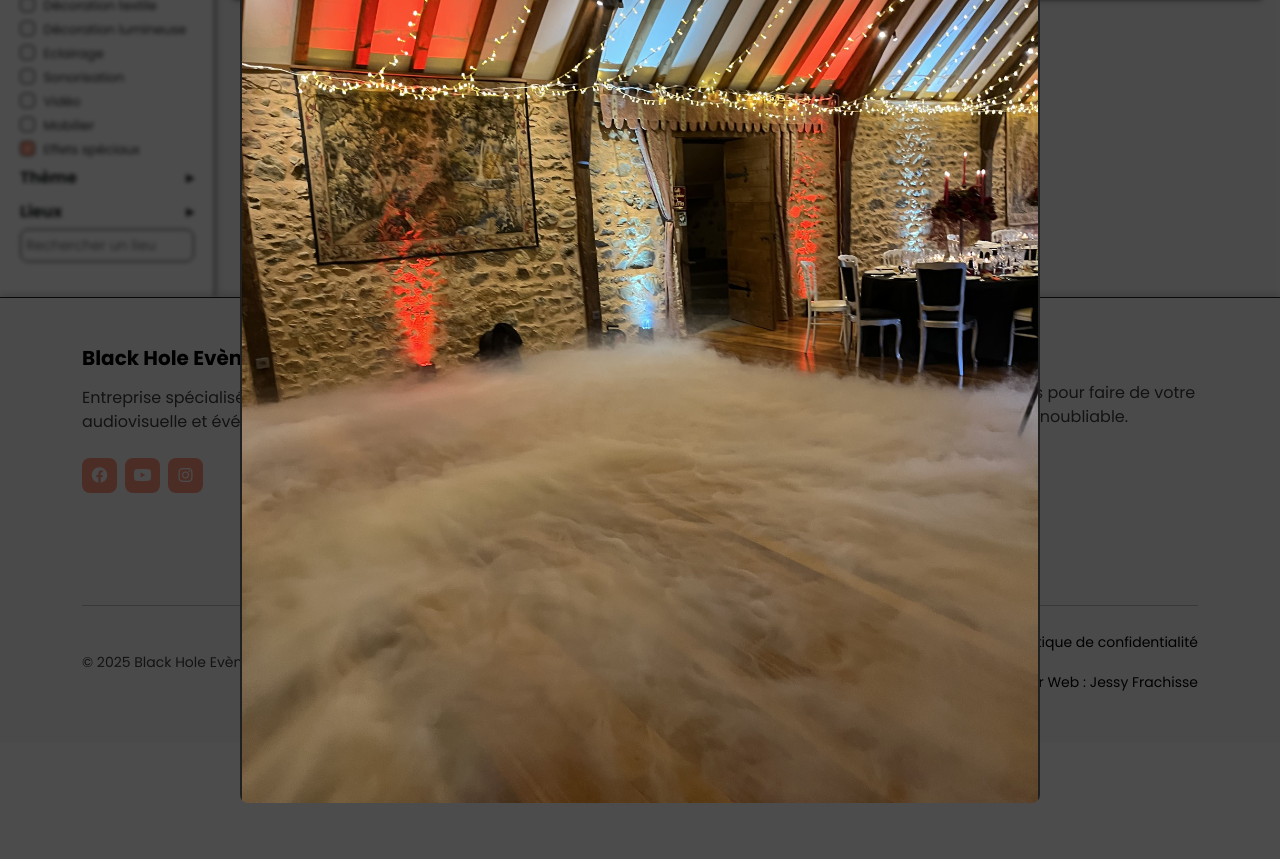
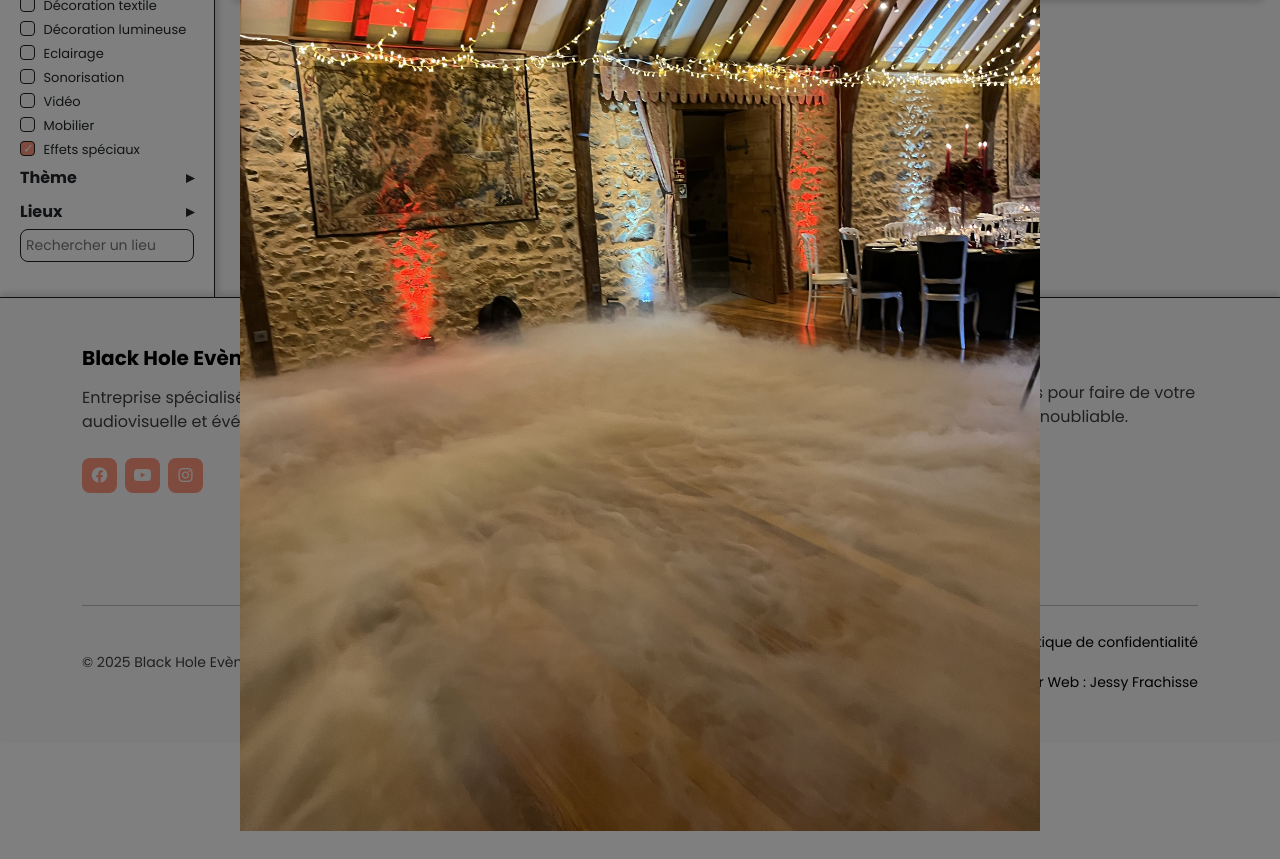
Before and after one commit to TolMen/BlackHoleEvenements, a PHP site: page /src/views/page/inspiration.php?service=effetSpeciaux in a window 1280 px wide, after a click that opens the changed part. Shown: the part 264-1123 px from the top of the page. Run offline with PHP 8.4, Linux system fonts and the light colour scheme; the visitor is signed in with stand-in values (Sample User, id 1); data comes from the database, SQL or seed files in the repository; data that the repository does not hold is empty; a stand-in replaces the project's code that opens the database connection.

Commit message:
Modifications de style

```diff
--- a/public/css/styleHome/styleHero.css
+++ b/public/css/styleHome/styleHero.css
@@ -70,7 +70,7 @@
 .carousel-inner img {
     object-fit: cover;
     width: 100%;
-    height: 300px;
+    height: 400px;
 }
 
 /* Indicateurs du carousel */
--- a/public/css/styleHome/styleService.css
+++ b/public/css/styleHome/styleService.css
@@ -40,7 +40,7 @@
     min-width: 60px;
     margin: 10px;
     background: var(--optionBackground, var(--defaultBackground, rgb(0, 0, 0)));
-    background-size: auto 120%;
+    background-size: cover;
     background-position: center;
     cursor: pointer;
     transition: 0.8s cubic-bezier(0.05, 0.61, 0.41, 0.95);
--- a/public/css/styleInspiration/styleInspiration.css
+++ b/public/css/styleInspiration/styleInspiration.css
@@ -217,74 +217,6 @@
     cursor: default;
 }
 
-/* ========== MODALE ========== */
-
-.modal-overlay {
-    position: fixed;
-    top: 0;
-    left: 0;
-    width: 100vw;
-    height: 100vh;
-    background-color: rgba(0, 0, 0, 0.7);
-    display: none;
-    justify-content: center;
-    align-items: center;
-    z-index: 9999;
-}
-
-.modal-overlay.active {
-    display: flex;
-}
-
-.modal-content {
-    max-width: 90vw;
-    max-height: 90vh;
-    box-shadow: 0 0 15px black;
-    border-radius: 8px;
-    overflow: hidden;
-}
-
-.modal-content img {
-    width: 100%;
-    height: 100%;
-    object-fit: contain;
-    display: block;
-    border-radius: 8px;
-    user-select: none;
-    border: 2px solid var(--color-gray-border);
-}
-
-.modal-dialog-centered {
-    justify-content: center;
-}
-
-/* Flou et fond plus doux pour le backdrop Bootstrap */
-
-.modal-backdrop {
-    --bs-backdrop-opacity: 0.7;
-}
-
-.btn-close {
-    width: 25px;
-    height: 25px;
-    background-color: var(--color-tomato-item);
-    border-radius: 8px;
-    border: 2px solid var(--color-gray-border);
-}
-
-.btn-close:focus {
-    outline: none;
-    box-shadow: none;
-}
-
-/* Quand modale active, flouter le fond */
-
-.modal.show ~ .main-container {
-    filter: blur(2px);
-    pointer-events: none;
-    transition: filter 0.3s ease;
-}
-
 /* ========== ANIMATIONS ========== */
 
 @keyframes fadeInUp {
@@ -302,6 +234,13 @@
     opacity: 0;
     animation: fadeInUp 1s ease-out forwards;
     animation-delay: 0.2s;
+}
+
+/* ========== MODAL ========== */
+
+#imageModal .modal-content {
+    background-color: transparent !important;
+    box-shadow: none !important;
 }
 
 /* ========== RESPONSIVE ========== */
```
